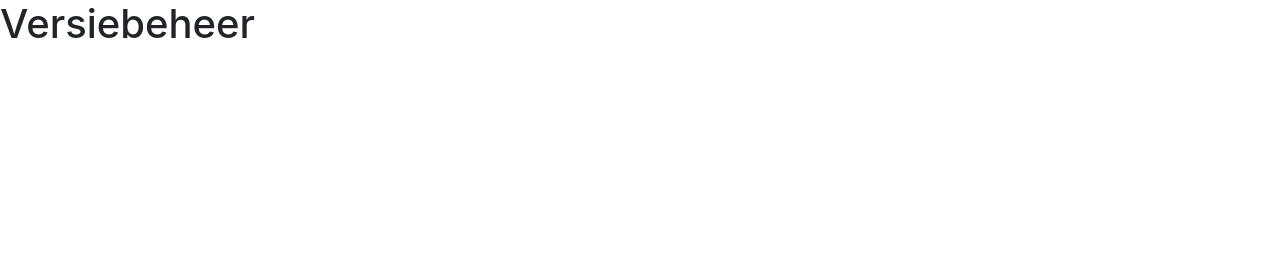
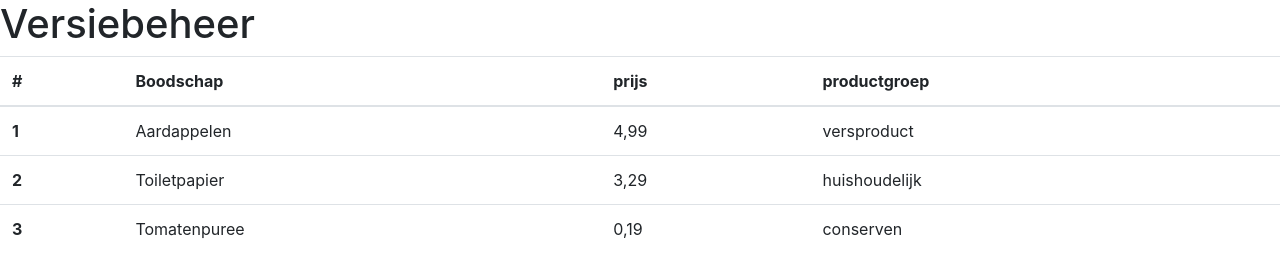
Before and after one commit to rra-am1a-2019/am1b-vebr-J1-P1-C2019, a plain HTML site: page index.html in a window 1280 px wide. Drawn offline with nearby package versions, Linux system fonts and the light colour scheme.

Commit message:
Bootstrap table toegevoegd en wat producten in de tabel gezet

```diff
--- a/index.html
+++ b/index.html
@@ -13,6 +13,37 @@
   <body>
     <h1>Versiebeheer</h1>
 
+    <table class="table table-hover">
+      <thead>
+        <tr>
+          <th scope="col">#</th>
+          <th scope="col">Boodschap</th>
+          <th scope="col">prijs</th>
+          <th scope="col">productgroep</th>
+        </tr>
+      </thead>
+      <tbody>
+        <tr>
+          <th scope="row">1</th>
+          <td>Aardappelen</td>
+          <td>4,99</td>
+          <td>versproduct</td>
+        </tr>
+        <tr>
+          <th scope="row">2</th>
+          <td>Toiletpapier</td>
+          <td>3,29</td>
+          <td>huishoudelijk</td>
+        </tr>
+        <tr>
+          <th scope="row">3</th>
+          <td>Tomatenpuree</td>
+          <td>0,19</td>
+          <td>conserven</td>
+        </tr>
+      </tbody>
+    </table>
+
     <!-- Optional JavaScript -->
     <!-- jQuery first, then Popper.js, then Bootstrap JS -->
     <script src="https://code.jquery.com/jquery-3.3.1.slim.min.js" integrity="sha384-q8i/X+965DzO0rT7abK41JStQIAqVgRVzpbzo5smXKp4YfRvH+8abtTE1Pi6jizo" crossorigin="anonymous"></script>
```
